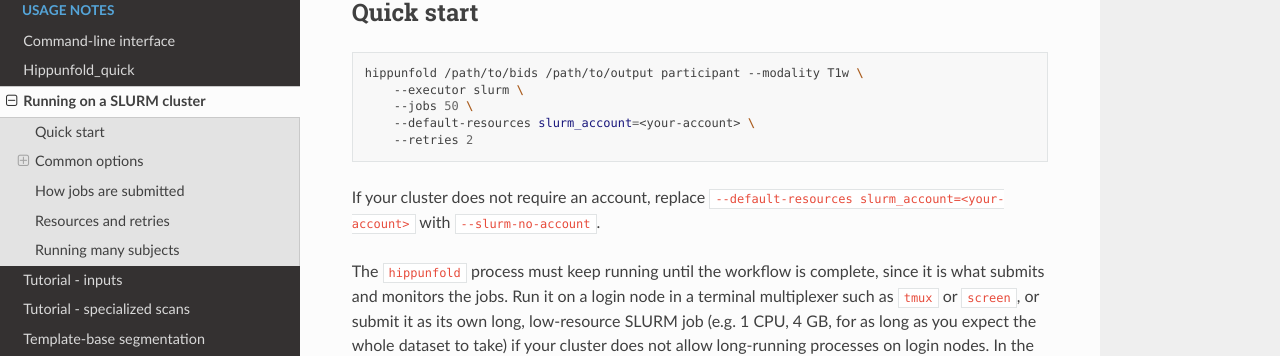
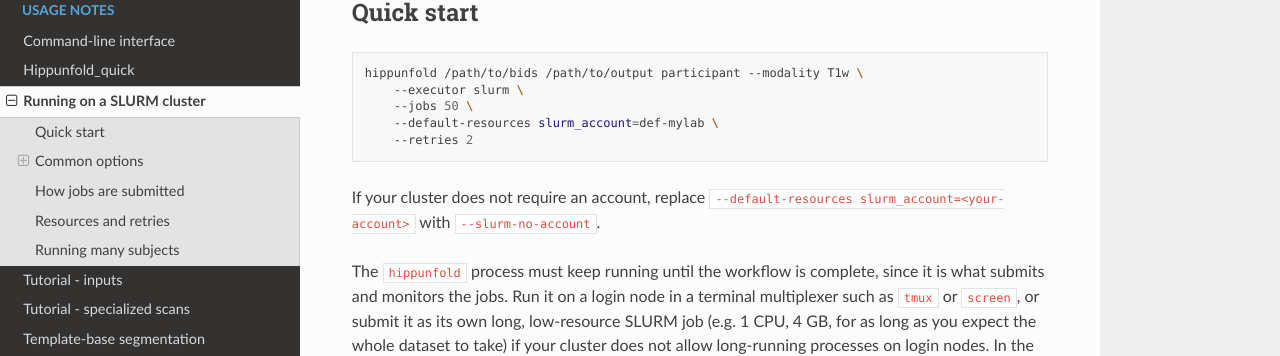
Before and after one commit to khanlab/hippunfold, a Sphinx documentation site: the page built from docs/usage/slurm.md, in a window 1280 px wide and 900 px high, scrolled down 436 px. Shown: the part 144-500 px from the top of the window. Built offline with Sphinx 7.4.7 and the Read the Docs theme 3.1.0, drawn with Linux system fonts in a browser that asks for light colours.

Commit message:
Use shell-safe SLURM account example
Co-authored-by: akhanf <11492701+akhanf@users.noreply.github.com>

````diff
--- a/docs/usage/slurm.md
+++ b/docs/usage/slurm.md
@@ -14,7 +14,7 @@ The [SLURM executor plugin](https://snakemake.github.io/snakemake-plugin-catalog
 hippunfold /path/to/bids /path/to/output participant --modality T1w \
     --executor slurm \
     --jobs 50 \
-    --default-resources slurm_account=<your-account> \
+    --default-resources slurm_account=def-mylab \
     --retries 2
 ```
 
````
